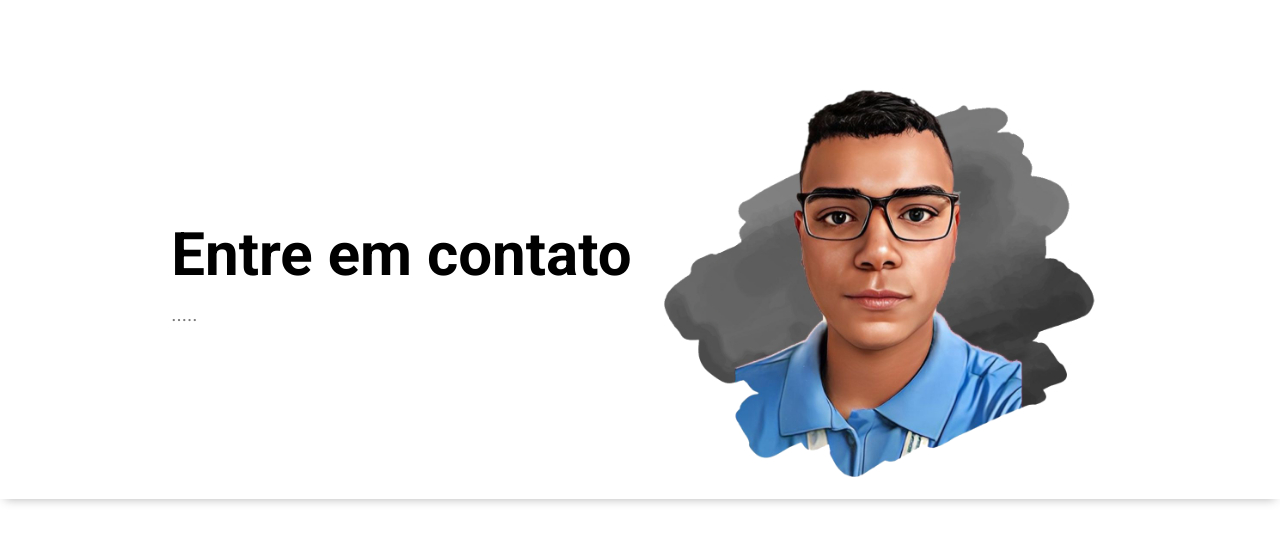
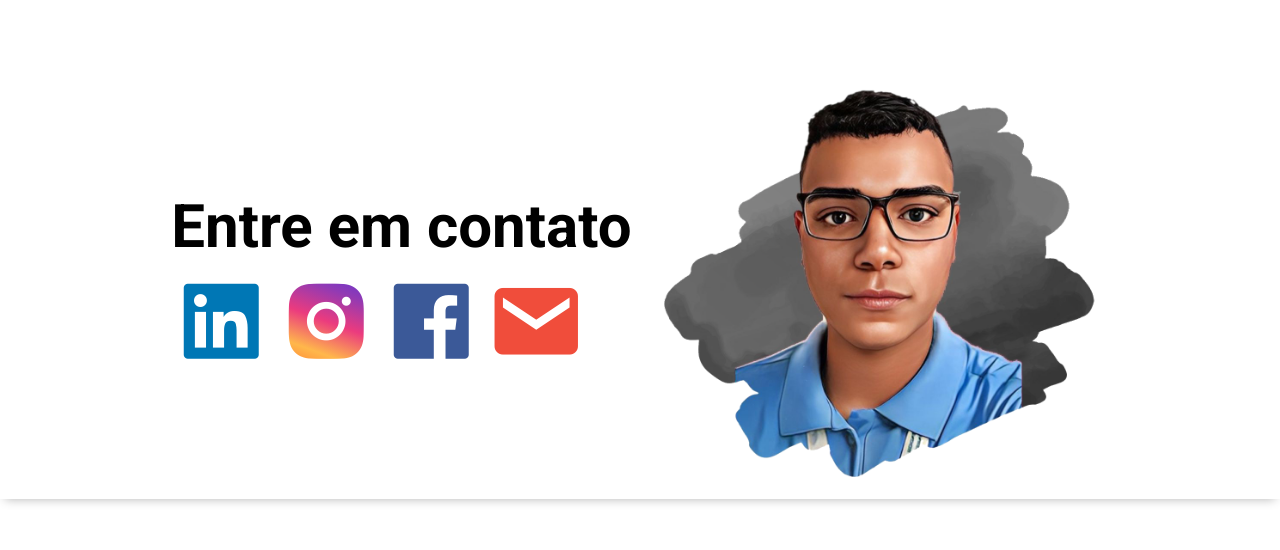
Before and after one commit to FalconTFagundes/my-portfolio, a PHP site: page /pages/contato.html in a window 1280 px wide. Shown: the part 96-646 px from the top of the page. Run offline with PHP 8.4, Linux system fonts and the light colour scheme; some libraries are stand-ins or nearby versions.

Commit message:
finalizando aba de contatos, estilizando e adicionando alertas

```diff
--- a/assets/css/style.css
+++ b/assets/css/style.css
@@ -334,8 +334,28 @@ footer p {
   border-color: #28a745 !important;
 }
 
+#textoContato i{
+  text-align: left;
+  font-size: 100px !important;
+  transition: 0.3s;
+}
 
+#textoContato i:hover{
+  transition: 0.3s;
+  transform: scale(1.3);
 
+}
+
+.icon-instagram {
+  display: inline-block;
+  background: linear-gradient(200deg, #5133da, #913ab4, #eb3b7e, #ffb74b, #ff6e2b);
+  -webkit-background-clip: text;
+  color: transparent;
+}
+
+#textoContato a{
+  text-decoration: none;
+}
 
 
 
--- a/assets/js/func.js
+++ b/assets/js/func.js
@@ -5,12 +5,24 @@ function sendToWhatsApp() {
   let phoneNumber = "5533991414767"; // Substitua pelo seu número (código do país + número)
 
   if (message === "") {
-      alert("Digite uma mensagem antes de enviar!");
+    Swal.fire({
+      icon: "error",
+      title: "Mensagem Vazia",
+      text: "Digite alguma mensagem antes de enviar!"
+    });
     return;
+  } else {
+    Swal.fire({
+      icon: "success",
+      title: "Enviando Mensagem..",
+      text: "Redirecionando você para o WhatsApp",
+      timer: 1500,
+    }).then(() => {
+      let url = `https://wa.me/${phoneNumber}?text=${encodeURIComponent(message)}`;
+      window.open(url, "_blank");
+    });
   }
 
-  let url = `https://wa.me/${phoneNumber}?text=${encodeURIComponent(message)}`;
-  window.open(url, "_blank");
 }
 
 function erroDisabledButton() {
@@ -27,7 +39,7 @@ function erroDisabledButton() {
   const linkDestino = event.currentTarget.getAttribute('href');
 
   Swal.fire({
-      title: `Processando... Em instantes, você será redirecionado para o meu ${destino}`,
+    title: `Processando.. você será redirecionado para o meu ${destino}`,
     icon: "success",
     draggable: true,
     timer: 2000,
--- a/pages/contato.html
+++ b/pages/contato.html
@@ -98,7 +98,20 @@
                         <div class="hero-section">
                             <div class="hero-text" data-aos="fade-left" data-aos-duration="1500" data-aos-delay="2000">
                                 <h1 id="tituloContato">Entre em contato</h1>
-                                <p class="fs-5" id="textoContato">.....</p>
+                                <div class="fs-5" id="textoContato">
+                                    <a target="_blank" href="https://www.linkedin.com/in/rafael-fagundes-518974258" onclick="successTransition('Linkedin', event)">
+                                        <i class='bx bxl-linkedin-square fs-1' style="color: #0077B5;"></i>
+                                    </a>
+                                    <a target="_blank" href="https://www.instagram.com/fagundes.icm/?hl=pt-br" onclick="successTransition('Instagram', event)">
+                                        <i class='bx bxl-instagram-alt fs-1 icon-instagram'></i>
+                                    </a>
+                                    <a target="_blank" href="https://www.facebook.com/profile.php?id=100013959692622" onclick="successTransition('Facebook', event)">
+                                        <i class='bx bxl-facebook-square fs-1' style="color: #3b5998;"></i>
+                                    </a>
+                                    <a target="_blank" href="mailto:rafaelfagundes762@gmail.com?subject=Contato%20sobre%20serviços&body=Olá,%20gostaria%20de%20mais%20informações%20sobre%20os%20serviços%20oferecidos." onclick="successTransition('E-mail', event)">
+                                        <i class='bx bxs-envelope fs-1' style="color: #f04d3b"></i>
+                                    </a>
+                                </div>
                             </div>
                             <div class="hero-image moving-element" data-aos="fade-right" data-aos-duration="1500"
                                 data-aos-delay="2000">
```
Lines whose indentation alone changed are shown as unchanged.
